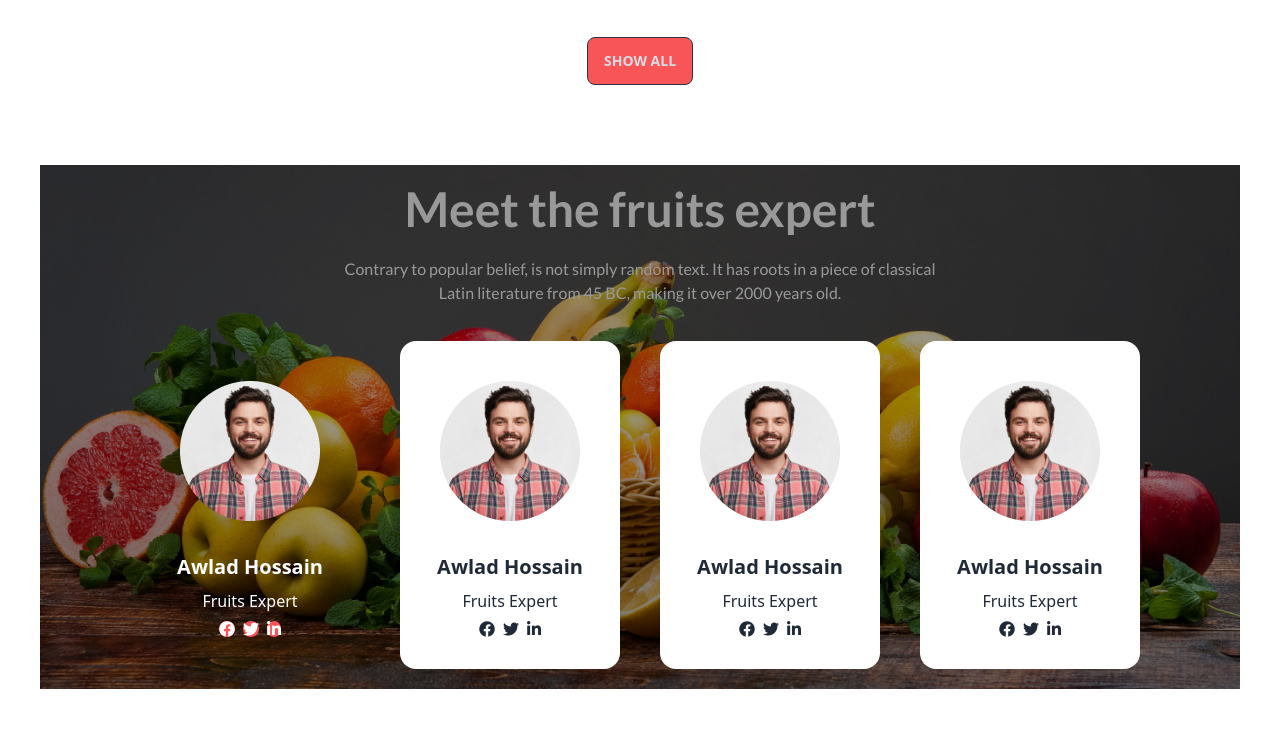
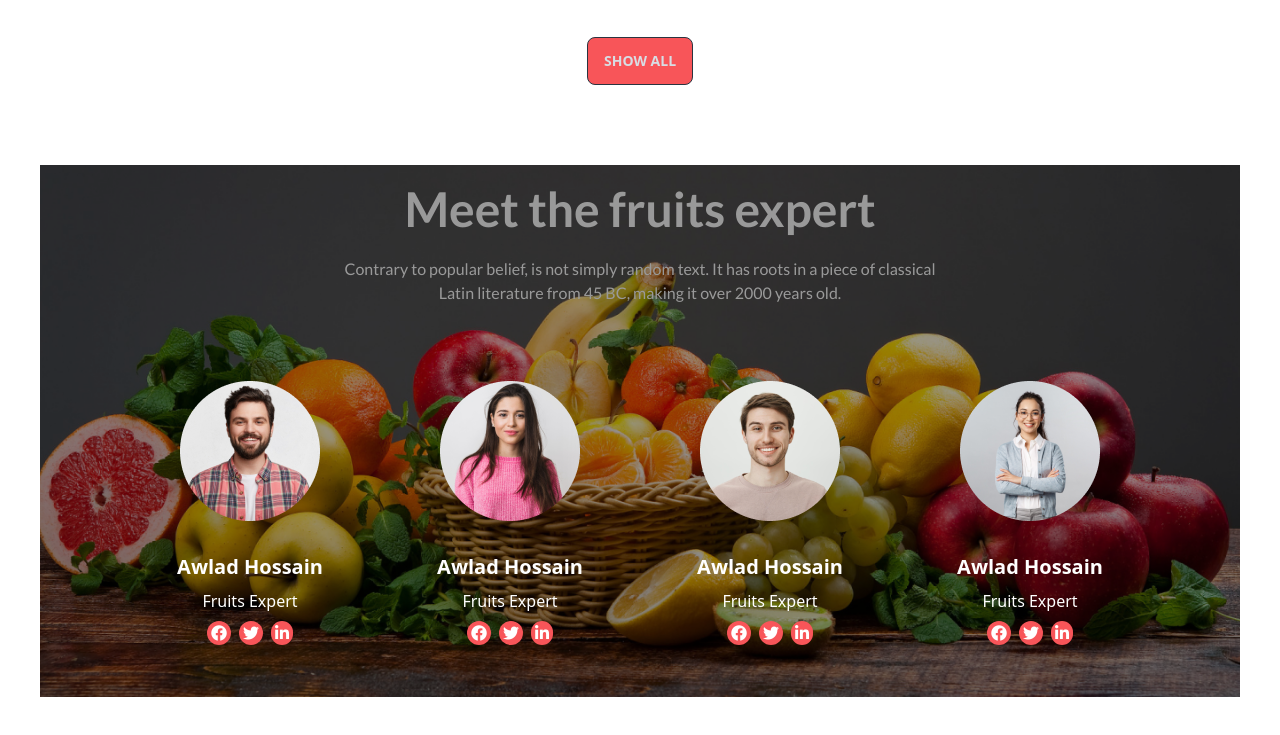
Before and after one commit to sobahan-ali/fruit-burst, a plain HTML site: page index.html in a window 1280 px wide. Shown: the part 856-1591 px from the top of the page. Drawn offline with nearby package versions, Linux system fonts and the light colour scheme.

Commit message:
fruit expert images added

```diff
--- a/index.html
+++ b/index.html
@@ -378,57 +378,57 @@
                                 <h2 class="card-title text-white">Awlad Hossain</h2>
                                 <p class="text-white">Fruits Expert</p>
                                 <div class="card-actions">
-                                    <i class="fa-brands fa-facebook bg-bgRegularBtn rounded-full"></i>
-                                    <i class="fa-brands fa-twitter bg-bgRegularBtn rounded-full"></i>
-                                    <i class="fa-brands fa-linkedin-in bg-bgRegularBtn rounded-full"></i>
+                                    <i class="fa-brands fa-facebook bg-bgRegularBtn rounded-full p-1"></i>
+                                    <i class="fa-brands fa-twitter bg-bgRegularBtn rounded-full p-1"></i>
+                                    <i class="fa-brands fa-linkedin-in bg-bgRegularBtn rounded-full p-1"></i>
                                 </div>
                             </div>
                         </div>
 
                         <!-- 2 expert -->
-                        <div class="card bg-base-100">
+                        <div class="card">
                             <figure class="px-10 pt-10">
-                                <img src="./images/member1.png" alt="fruit expert" class="rounded-xl" />
+                                <img src="./images/member2.png" alt="fruit expert" class="rounded-xl" />
                             </figure>
-                            <div class="card-body items-center text-center">
-                                <h2 class="card-title">Awlad Hossain</h2>
-                                <p>Fruits Expert</p>
+                            <div class="card-body items-center text-center text-white">
+                                <h2 class="card-title text-white">Awlad Hossain</h2>
+                                <p class="text-white">Fruits Expert</p>
                                 <div class="card-actions">
-                                    <i class="fa-brands fa-facebook"></i>
-                                    <i class="fa-brands fa-twitter"></i>
-                                    <i class="fa-brands fa-linkedin-in"></i>
+                                    <i class="fa-brands fa-facebook bg-bgRegularBtn rounded-full p-1"></i>
+                                    <i class="fa-brands fa-twitter bg-bgRegularBtn rounded-full p-1"></i>
+                                    <i class="fa-brands fa-linkedin-in bg-bgRegularBtn rounded-full p-1"></i>
                                 </div>
                             </div>
                         </div>
 
                         <!-- 3 expert -->
-                        <div class="card bg-base-100">
+                        <div class="card">
                             <figure class="px-10 pt-10">
-                                <img src="./images/member1.png" alt="fruit expert" class="rounded-xl" />
+                                <img src="./images/member3.png" alt="fruit expert" class="rounded-xl" />
                             </figure>
-                            <div class="card-body items-center text-center">
-                                <h2 class="card-title">Awlad Hossain</h2>
-                                <p>Fruits Expert</p>
+                            <div class="card-body items-center text-center text-white">
+                                <h2 class="card-title text-white">Awlad Hossain</h2>
+                                <p class="text-white">Fruits Expert</p>
                                 <div class="card-actions">
-                                    <i class="fa-brands fa-facebook"></i>
-                                    <i class="fa-brands fa-twitter"></i>
-                                    <i class="fa-brands fa-linkedin-in"></i>
+                                    <i class="fa-brands fa-facebook bg-bgRegularBtn rounded-full p-1"></i>
+                                    <i class="fa-brands fa-twitter bg-bgRegularBtn rounded-full p-1"></i>
+                                    <i class="fa-brands fa-linkedin-in bg-bgRegularBtn rounded-full p-1"></i>
                                 </div>
                             </div>
                         </div>
 
                         <!-- 4 expert -->
-                        <div class="card bg-base-100">
+                        <div class="card">
                             <figure class="px-10 pt-10">
-                                <img src="./images/member1.png" alt="fruit expert" class="rounded-xl" />
+                                <img src="./images/member4.png" alt="fruit expert" class="rounded-xl" />
                             </figure>
-                            <div class="card-body items-center text-center">
-                                <h2 class="card-title">Awlad Hossain</h2>
-                                <p>Fruits Expert</p>
+                            <div class="card-body items-center text-center text-white">
+                                <h2 class="card-title text-white">Awlad Hossain</h2>
+                                <p class="text-white">Fruits Expert</p>
                                 <div class="card-actions">
-                                    <i class="fa-brands fa-facebook"></i>
-                                    <i class="fa-brands fa-twitter"></i>
-                                    <i class="fa-brands fa-linkedin-in"></i>
+                                    <i class="fa-brands fa-facebook bg-bgRegularBtn rounded-full p-1"></i>
+                                    <i class="fa-brands fa-twitter bg-bgRegularBtn rounded-full p-1"></i>
+                                    <i class="fa-brands fa-linkedin-in bg-bgRegularBtn rounded-full p-1"></i>
                                 </div>
                             </div>
                         </div>
```
